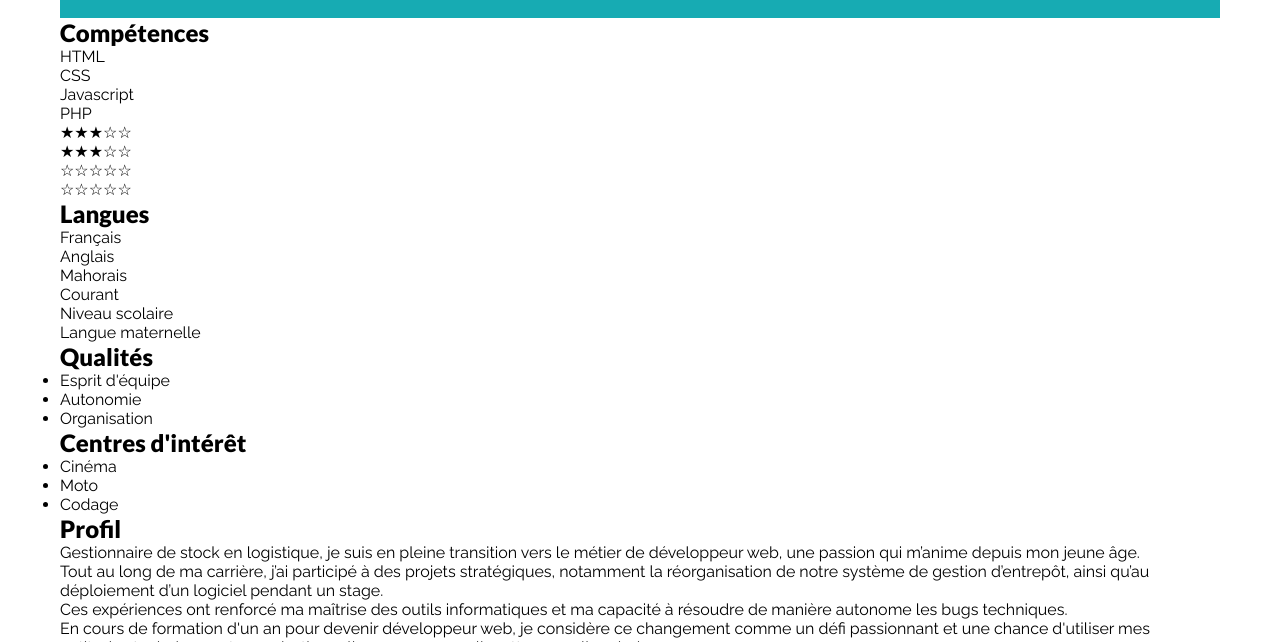
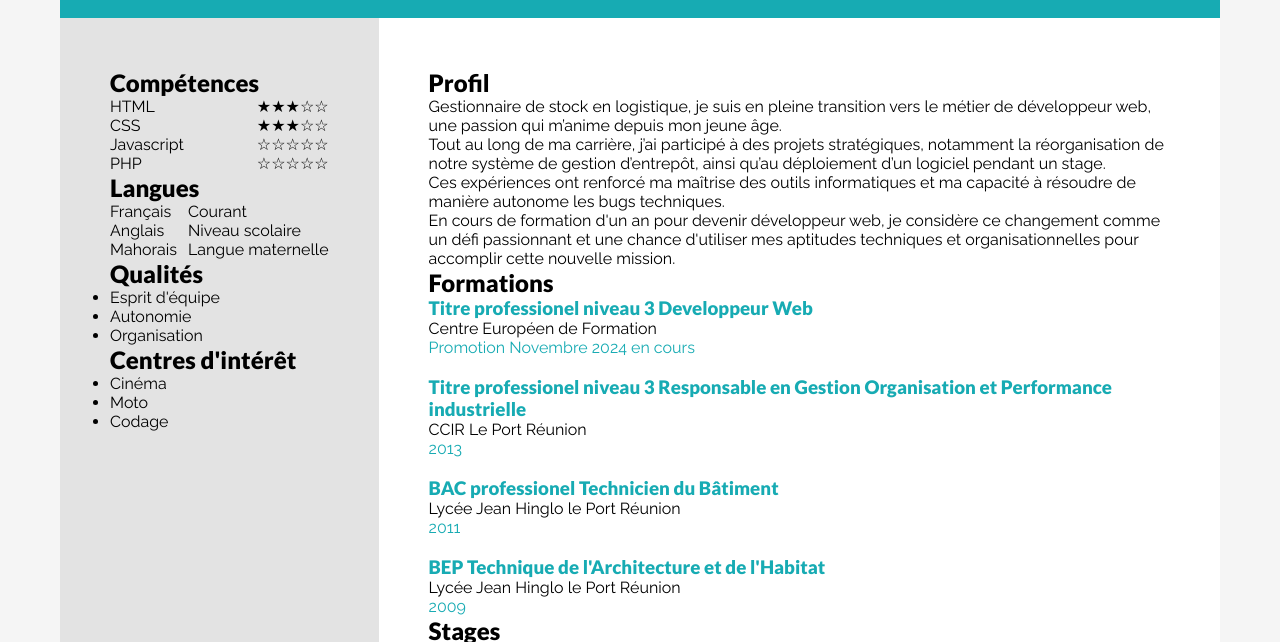
Before and after one commit to Miradji-Ladhidhou/Miradji_Ladhidhou_Devoir_3_CV_HTML_CSS, a plain HTML site: page index.html in a window 1280 px wide. Shown: the part 156-798 px from the top of the page. Drawn offline with Linux system fonts and the light colour scheme.

Commit message:
début style de la partie droite et gauche

```diff
--- a/assets/css/cv.css
+++ b/assets/css/cv.css
@@ -44,3 +44,24 @@ a{
     margin-right: 10px;
 }
 /*fin style header*/
+
+/*début partie gauche et droite du cv*/
+main{
+    display: flex;
+    flex-direction: row;
+}
+.left-main{
+    width: 600px;
+    padding: 50px;
+    background-color: #e3e3e3;
+}
+
+.skills, .languages{
+    display: flex;
+    justify-content: space-between;
+}
+
+.right-main{
+    padding: 50px;
+    background-color: #ffffff;
+}
--- a/assets/css/style.css
+++ b/assets/css/style.css
@@ -39,3 +39,7 @@ body{
     margin: 0 auto;
     font-family: "Raleway-Regular", sans-serif;
 }
+
+html{
+    background-color: #f5f5f5;
+}
--- a/index.html
+++ b/index.html
@@ -30,8 +30,8 @@
 
     <main>
         <div class="left-main">
+            <h2>Compétences</h2>
             <div class="skills">
-                <h2>Compétences</h2>
                 <div class="left-skills">
                     <p>HTML</p>
                     <P>CSS</P>
@@ -46,8 +46,8 @@
                 </div>
             </div>
 
+            <h2>Langues</h2>
             <div class="languages">
-                <h2>Langues</h2>
                 <div class="left-languages">
                     <p>Français</p>
                     <p>Anglais</p>
@@ -131,8 +131,6 @@
                 </div>
             </div>
 
-            </div>
-
             <div class="internships">
                 <h2>Stages</h2>
                 <div class="hover">
@@ -187,6 +185,7 @@
                     </div>
                 </div>
             </div>
+        </div>
     </main>
 
     <footer>
```
Lines whose indentation alone changed are shown as unchanged.
